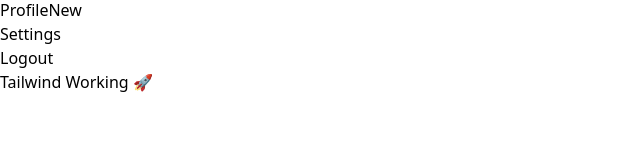
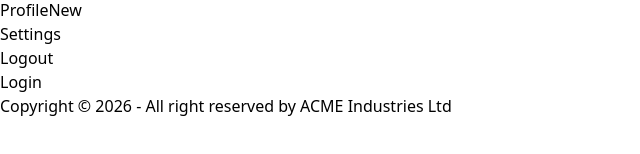
Before and after one commit to Iquebal/devTinder-web, a React (Vite) app: page /login in a window 1280 px wide. Shown: the part 326-480 px from the top of the page, without its empty margins (0-640 px from the left). Built offline with nearby package versions, Linux system fonts and the light colour scheme.

Commit message:
basic UI setup in react

```diff
--- a/package.json
+++ b/package.json
@@ -11,7 +11,8 @@
   },
   "dependencies": {
     "react": "^19.2.4",
-    "react-dom": "^19.2.4"
+    "react-dom": "^19.2.4",
+    "react-router-dom": "^7.13.1"
   },
   "devDependencies": {
     "@eslint/js": "^9.39.4",
--- a/src/App.jsx
+++ b/src/App.jsx
@@ -1,40 +1,22 @@
+import { BrowserRouter, Route, Routes } from "react-router-dom"
+import Body from "./Body";
+import Login from "./Login";
+import Profile from "./Profile";
 
 function App() {
 
   return (
     <>
-    <div className="navbar bg-base-300 shadow-sm">
-  <div className="flex-1">
-    <a className="btn btn-ghost text-xl">DevTinder</a>
-  </div>
-  <div className="flex gap-2">
+    <BrowserRouter>
+    <Routes>
+      <Route path="/" element={<Body/>}>
+         <Route path="/login" element={<Login/>} />
+          <Route path="/profile" element={<Profile/>} />
+      </Route>
 
-    <div className="dropdown dropdown-end">
-      <div tabIndex={0} role="button" className="btn btn-ghost btn-circle avatar">
-        <div className="w-10 rounded-full">
-          <img
-            alt="Tailwind CSS Navbar component"
-            src="https://img.daisyui.com/images/stock/photo-1534528741775-53994a69daeb.webp" />
-        </div>
-      </div>
-      <ul
-        tabIndex="-1"
-        className="menu menu-sm dropdown-content bg-base-100 rounded-box z-1 mt-3 w-52 p-2 shadow">
-        <li>
-          <a className="justify-between">
-            Profile
-            <span className="badge">New</span>
-          </a>
-        </li>
-        <li><a>Settings</a></li>
-        <li><a>Logout</a></li>
-      </ul>
-    </div>
-  </div>
-</div>
-   <h1 className="text-1xl font-bold text-green-300">
-      Tailwind Working 🚀
-    </h1>
+    </Routes>
+    </BrowserRouter>
+
 
   </>
   )
--- /dev/null
+++ b/src/Body.jsx
@@ -0,0 +1,15 @@
+import { Outlet } from "react-router-dom";
+import Navbar from "./Navbar";
+import Footer from "./Footer";
+
+const Body =  () =>{
+    return (
+        <>
+        <Navbar />
+        <Outlet />
+        <Footer />
+        </>
+    )
+}
+
+export default Body;
--- /dev/null
+++ b/src/Footer.jsx
@@ -0,0 +1,11 @@
+const Footer = () => {
+    return (
+       <footer className="footer sm:footer-horizontal footer-center bg-base-300 text-base-content p-4 fixed bottom-0">
+  <aside>
+    <p>Copyright © {new Date().getFullYear()} - All right reserved by ACME Industries Ltd</p>
+  </aside>
+</footer>
+    )
+}
+
+export default Footer;
--- /dev/null
+++ b/src/Login.jsx
@@ -0,0 +1,7 @@
+const Login = () => {
+    return (
+        <div>Login</div>
+    )
+}
+
+export default Login;
--- /dev/null
+++ b/src/Navbar.jsx
@@ -0,0 +1,35 @@
+const Navbar = () =>{
+    return (
+         <div className="navbar bg-base-300 shadow-sm">
+  <div className="flex-1">
+    <a className="btn btn-ghost text-xl">DevTinder</a>
+  </div>
+  <div className="flex gap-2">
+
+    <div className="dropdown dropdown-end">
+      <div tabIndex={0} role="button" className="btn btn-ghost btn-circle avatar">
+        <div className="w-10 rounded-full">
+          <img
+            alt="Tailwind CSS Navbar component"
+            src="https://img.daisyui.com/images/stock/photo-1534528741775-53994a69daeb.webp" />
+        </div>
+      </div>
+      <ul
+        tabIndex="-1"
+        className="menu menu-sm dropdown-content bg-base-100 rounded-box z-1 mt-3 w-52 p-2 shadow">
+        <li>
+          <a className="justify-between">
+            Profile
+            <span className="badge">New</span>
+          </a>
+        </li>
+        <li><a>Settings</a></li>
+        <li><a>Logout</a></li>
+      </ul>
+    </div>
+  </div>
+</div>
+    )
+}
+
+export default Navbar;
--- /dev/null
+++ b/src/Profile.jsx
@@ -0,0 +1,7 @@
+const Profile = () => {
+    return (
+        <div>Profile</div>
+    )
+}
+
+export default Profile;
```
Also changed, not shown: 1 other file (tests, documents, lock files or other folders).
